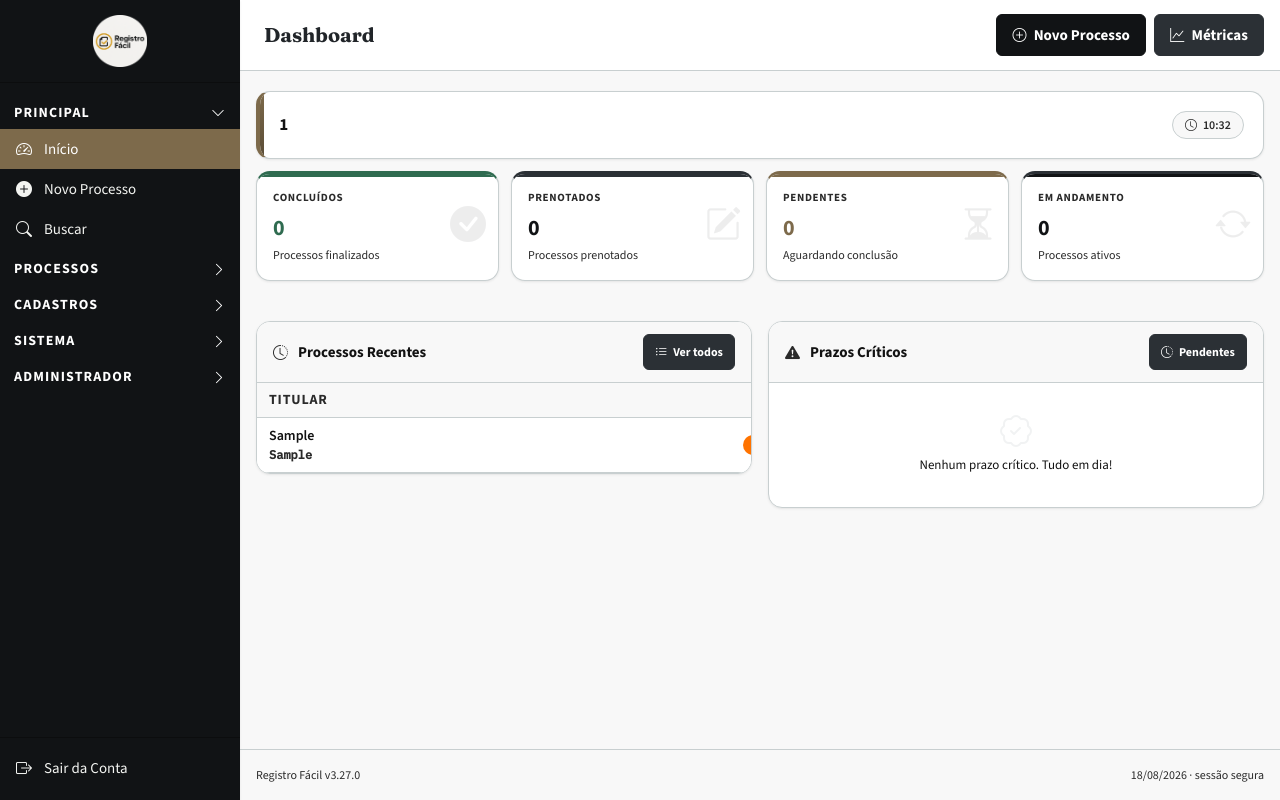
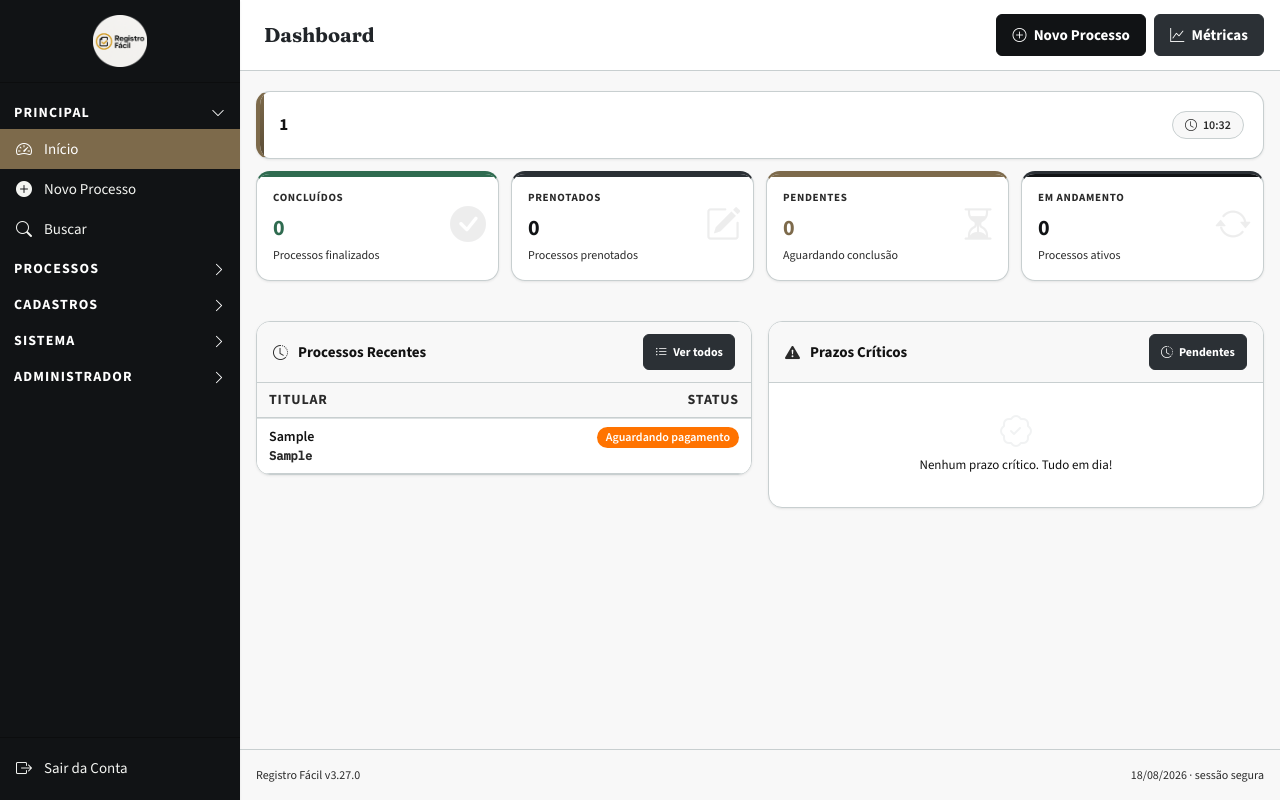
Before and after one commit to espetocearensesobral-boop/registrofacil-v3, a Flask app: page /dashboard in a window 1280 px wide. Run offline with Flask 3, Linux system fonts and the light colour scheme; the visitor is signed in with stand-in values (Sample User, id 1); data comes from the database, SQL or seed files in the repository; tables that the repository leaves empty hold one stand-in row (values such as "Sample post"); parts of the project's set-up code (start-up, migrations or seed data) failed here and were passed over; some libraries are stand-ins or nearby versions.

Commit message:
fix: render dashboard tables as explicit grids

```diff
--- a/static/css/layout-standard.css
+++ b/static/css/layout-standard.css
@@ -2339,3 +2339,48 @@ html body #globalSearchModal .rf-process-report-actions .nav-btn {
   box-sizing: border-box;
   overflow: visible;
 }
+
+/* Dashboard: tabela em duas colunas reais, sem dependência do algoritmo de tabela. */
+#main-content .dashboard-panels-row .dash-table {
+  display: grid;
+  grid-template-columns: minmax(0, 1fr) 12rem;
+  width: 100% !important;
+  min-width: 0;
+  table-layout: auto;
+  border-collapse: separate;
+}
+#main-content .dashboard-panels-row .dash-table thead,
+#main-content .dashboard-panels-row .dash-table tbody,
+#main-content .dashboard-panels-row .dash-table tr {
+  display: contents;
+}
+#main-content .dashboard-panels-row .dash-table th,
+#main-content .dashboard-panels-row .dash-table td {
+  width: auto !important;
+  min-width: 0 !important;
+  max-width: none !important;
+  box-sizing: border-box;
+  overflow: visible;
+}
+#main-content .dashboard-panels-row .dash-table th.col-end,
+#main-content .dashboard-panels-row .dash-table td.col-end {
+  grid-column: 2;
+  width: 12rem !important;
+  min-width: 0 !important;
+  max-width: none !important;
+}
+#main-content .dashboard-panels-row .dash-table th.col-fill,
+#main-content .dashboard-panels-row .dash-table td.col-fill {
+  grid-column: 1;
+  width: auto !important;
+  min-width: 0 !important;
+}
+@media (max-width: 575.98px) {
+  #main-content .dashboard-panels-row .dash-table {
+    grid-template-columns: minmax(0, 1fr) 10rem;
+  }
+  #main-content .dashboard-panels-row .dash-table th.col-end,
+  #main-content .dashboard-panels-row .dash-table td.col-end {
+    width: 10rem !important;
+  }
+}
--- a/templates/dashboard.html
+++ b/templates/dashboard.html
@@ -68,10 +68,6 @@
                     {% if dashboard_info.processos_recentes %}
                     <div class="table-responsive">
                         <table class="table dash-table">
-                            <colgroup>
-                                <col class="dash-col-main">
-                                <col class="dash-col-meta">
-                            </colgroup>
                             <thead>
                                 <tr>
                                     <th class="col-fill">Titular</th>
@@ -123,10 +119,6 @@
                     {% if dashboard_info.processos_com_prazo_critico %}
                     <div class="table-responsive">
                         <table class="table dash-table">
-                            <colgroup>
-                                <col class="dash-col-main">
-                                <col class="dash-col-meta">
-                            </colgroup>
                             <thead>
                                 <tr>
                                     <th class="col-fill">Titular</th>
```
